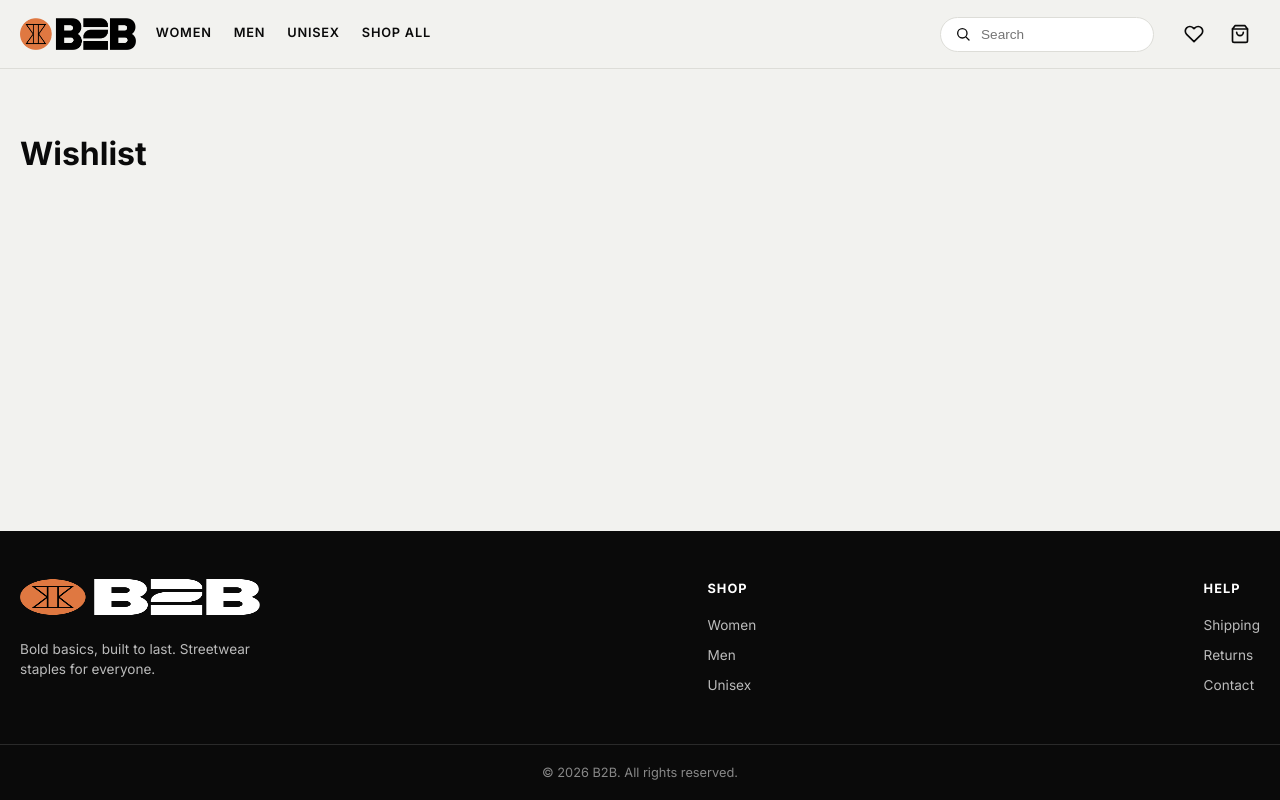
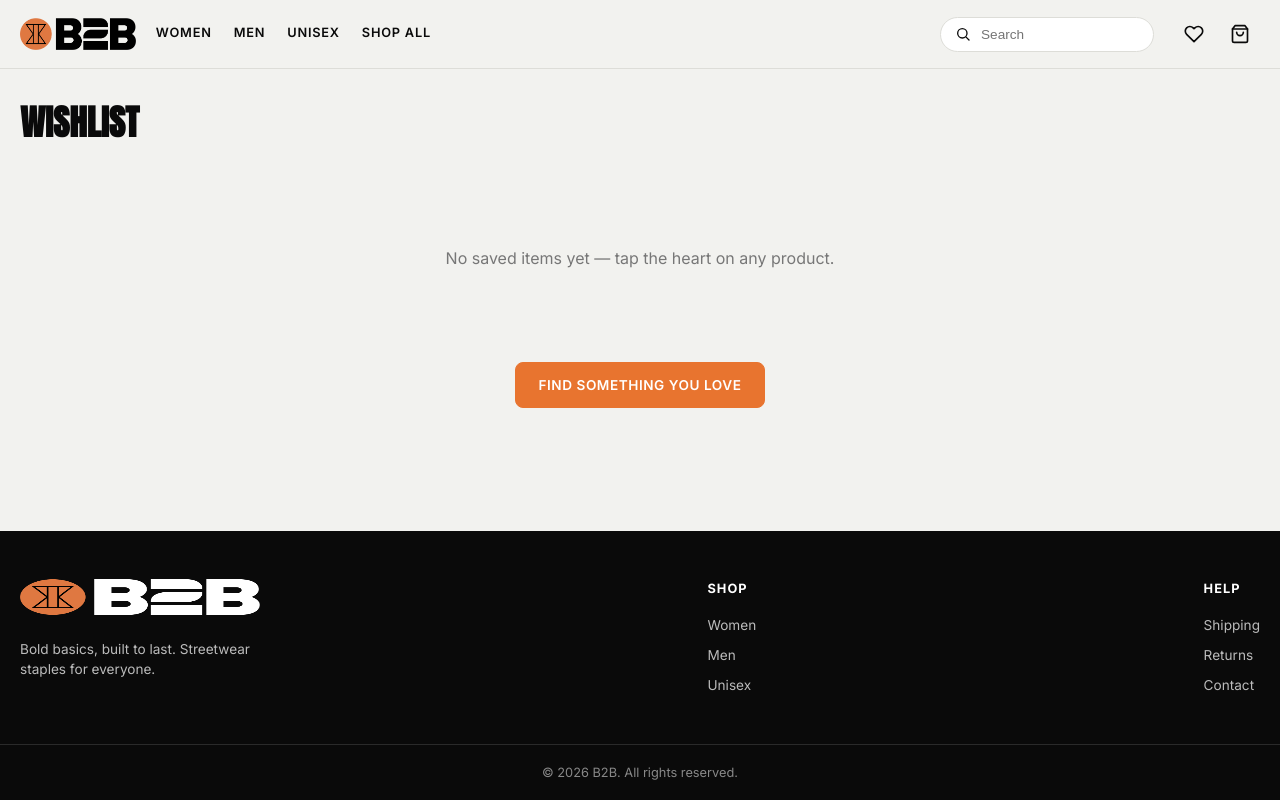
Before and after one commit to Momen2811/E-commerce-Project, a React (Vite) app: page /wishlist in a window 1280 px wide. Built offline with nearby package versions, Linux system fonts and the light colour scheme.

Commit message:
feat: build wishlist page

```diff
--- a/src/pages/WishlistPage.jsx
+++ b/src/pages/WishlistPage.jsx
@@ -1,3 +1,31 @@
+import { useEffect, useState } from 'react'
+import { Link } from 'react-router-dom'
+import { getProducts } from '../lib/cms.js'
+import { useWishlist } from '../context/WishlistContext.jsx'
+import ProductGrid from '../components/ProductGrid.jsx'
+
 export default function WishlistPage() {
-  return <div className="container" style={{ padding: '40px 20px' }}><h1>Wishlist</h1></div>
+  const { ids } = useWishlist()
+  const [all, setAll] = useState([])
+  const [loading, setLoading] = useState(true)
+
+  useEffect(() => {
+    let active = true
+    getProducts().then((p) => { if (active) { setAll(p); setLoading(false) } })
+    return () => { active = false }
+  }, [])
+
+  const saved = all.filter((p) => ids.includes(p.id))
+
+  return (
+    <div className="shop">
+      <div className="shop__head"><h1 className="shop__title">Wishlist</h1></div>
+      <ProductGrid products={saved} loading={loading} emptyMessage="No saved items yet — tap the heart on any product." />
+      {!loading && ids.length === 0 && (
+        <div style={{ textAlign: 'center', marginTop: 16 }}>
+          <Link to="/shop" className="btn btn--primary">Find something you love</Link>
+        </div>
+      )}
+    </div>
+  )
 }
```
